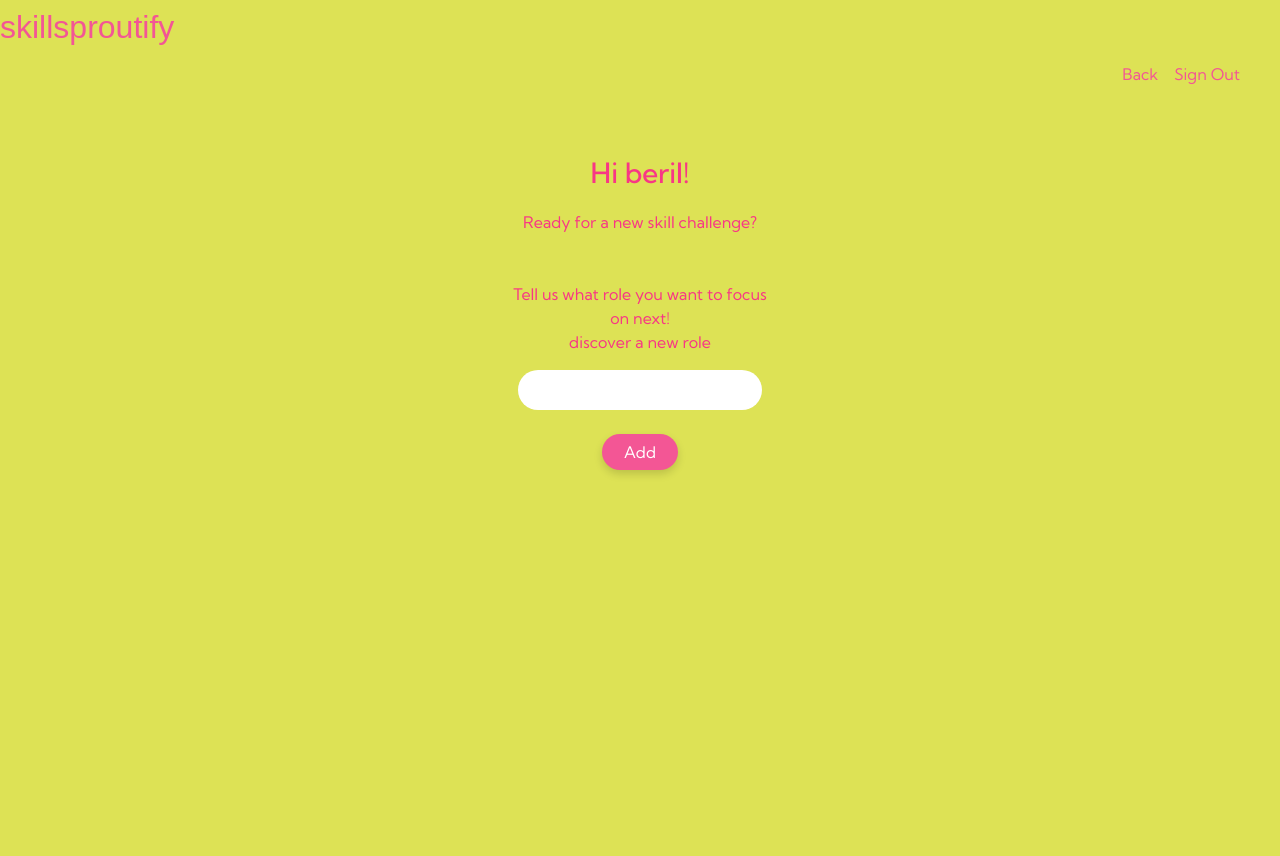
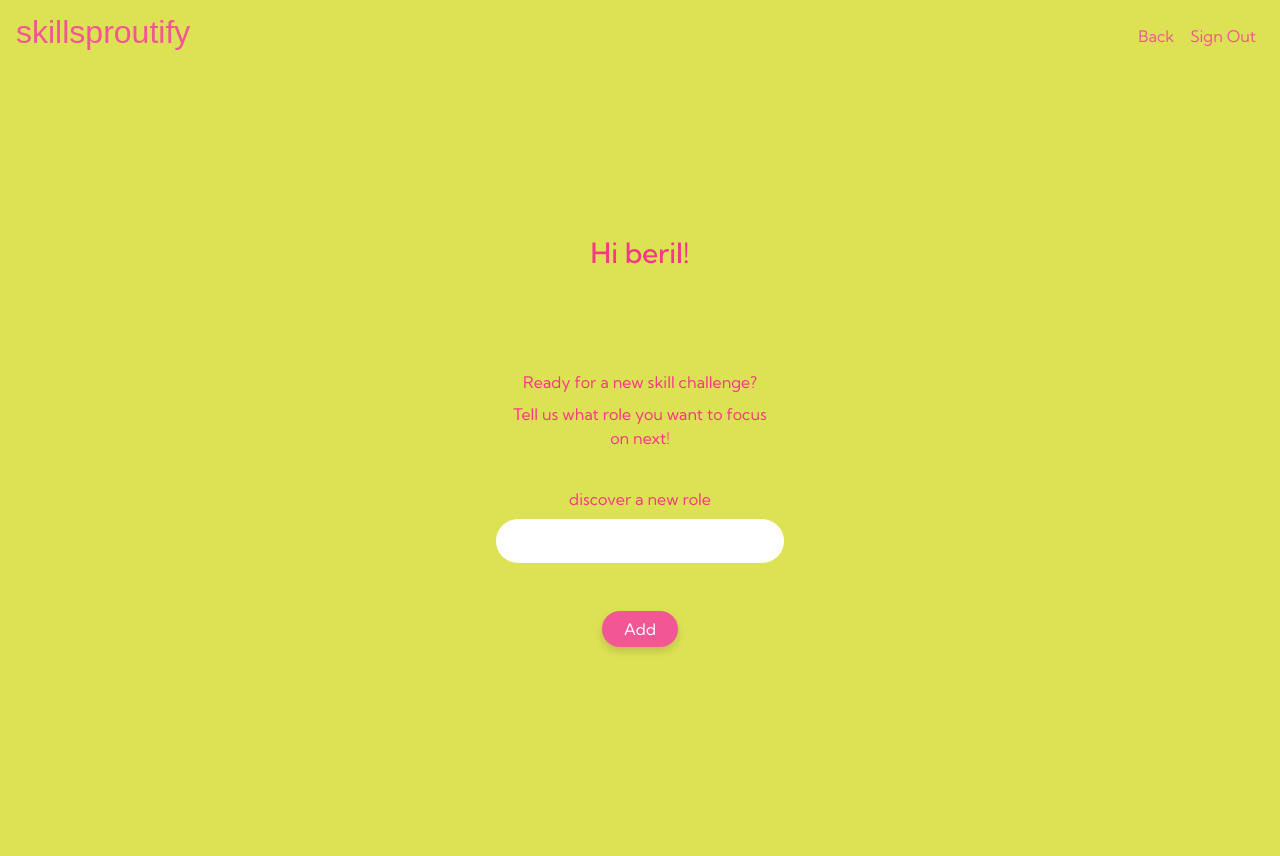
Before and after one commit to Berilkdd/skillsproutify, a Django app: page /learning/welcome/ in a window 1280 px wide. Run offline with Django 4.2, Linux system fonts and the light colour scheme; a user stored in the database is signed in; some libraries are stand-ins or nearby versions; some web fonts are replaced.

Commit message:
Fix styling and layouts of all pages

```diff
--- a/learning/models.py
+++ b/learning/models.py
@@ -10,6 +10,6 @@ class JobRole(models.Model):
         return self.title
 
     def clean(self):
-        # Kaydetmeden önce kontrol et
+        #Check the quantity before save
         if self.user.jobrole_set.count() >= 5 and not self.pk:
             raise ValidationError("You can only have up to 5 roles.")
--- a/learning/templates/learning/welcome.html
+++ b/learning/templates/learning/welcome.html
@@ -4,52 +4,62 @@
 
 {% block content %}
 
-<div class="inner-box">
+<div class="inner-box-learning">
 
-    <div>
-
-        <h3 class="primary-description">
+    <h3 class="primary-description mb-5" style="margin-top: 11rem;">
         Hi {{ user.username }}!
     </h3>
 
     {% if is_from_email %}
 
-            <p class="primary-description mt-3">
+        <p class="primary-description mb-2">
             Your email has been verified successfully.
         </p>
 
-            <p class="primary-description mt-5">
+        <p class="primary-description">
             Let's start your learning journey!
         </p>
 
         <p class="primary-description">
             To get going, create your first job role.
-                You can always add more roles later, but let's kick things off with one.
+            You can always add more roles later
         </p>
 
     {% else %}
-            <p class="primary-description mt-3">
+
+        <p class="primary-description mt-5 mb-2">
             Ready for a new skill challenge?
         </p>
 
-            <p class="primary-description mt-5">
+        <p class="primary-description" mb-5>
             Tell us what role you want to focus on next!
+        </p>
+
+    {% endif %}
+
+</div>
+
+<div class="inner-box-learning-input">
+
+    {% if is_from_email %}
+        <p class="primary-description">
+            let's kick things off with one.
+        </p>
+    {% else %}
+        <p class="primary-description">
+            discover a new role
         </p>
     {% endif %}
 
-        <div>
-            <p class="primary-description mb-3">
-                discover a new role
-            </p>
     <form method="POST">
         {% csrf_token %}
         {{ form.title|add_class:"primary-input"|attr:"placeholder:Job title" }}
-                <button type="submit" class="primary-btn mt-4">
+        <button type="submit" class="primary-btn mt-5">
             Add
         </button>
     </form>
 </div>
-    </div>
+
 
 </div>
 
--- a/static/css/style.css
+++ b/static/css/style.css
@@ -14,6 +14,10 @@ body {
 
 /* Page Layout */
 
+form {
+    position: relative;
+}
+
 .navbar-box {
     height: 7vh;
     margin: 0;
@@ -28,12 +32,47 @@ body {
 }
 
 .inner-box {
-    height: 60vh;
-    width: 34vh;
-    margin-top: 12vh;
+    width: 85vw;
+    max-width: 18rem;
+    display: flex;
+    flex-direction: column;
+    justify-content: flex-start;
+    height: 25rem;
+}
+
+.inner-box-small {
+    width: 85vw;
+    max-width: 18rem;
+    display: flex;
+    flex-direction: column;
+    justify-content: flex-start;
+    height: 13.2rem;
+}
+
+.inner-box-learning {
+    width: 85vw;
+    max-width: 18rem;
+    display: flex;
+    flex-direction: column;
+    justify-content: flex-start;
+    height: 26.95rem;
+}
+
+.inner-box-learning-input {
+     width: 85vw;
+    max-width: 18rem;
+    height: 10rem;
     display: flex;
     flex-direction: column;
     justify-content: space-between;
+}
+
+.button-footer {
+    width: 100%;
+    height: 36px;
+    display: flex;
+    align-items: flex-start;
+    justify-content: center;
 }
 
 /* Logo */
@@ -51,6 +90,7 @@ body {
     color: var(--pink-secondary);
     font-size: 2rem !important;
     margin: 0;
+    margin-left: 1rem;
 }
 
 .navbar-toggler {
@@ -73,16 +113,15 @@ navbar-toggler:hover {
 }
 
 .navbar-collapse {
-    position: absolute;
-    top: 100%;
     right: 0;
 }
 
 .navbar-nav {
     display: flex;
-    margin-right: 2rem;
+    margin-right: 1rem;
     flex-direction: column;
     align-items: flex-end;
+    margin-top: 0.5rem;
 }
 
 .nav-link {
@@ -101,6 +140,7 @@ navbar-toggler:hover {
     transition: all 0.2s ease;
     display: inline-block;
     text-decoration: none;
+    align-self: center;
 }
 
 .primary-btn:hover {
@@ -124,11 +164,20 @@ navbar-toggler:hover {
 
 /*Inputs*/
 
+.auth-label {
+    align-self: flex-start !important;
+    margin-left: 2rem;
+    color: var(--pink-primary);
+    margin-bottom: 5px;
+    display: flex;
+}
+
 .primary-input {
-    width: 90%;
+    width: 100%;
     max-width: 22rem;
     padding: 0.5rem 1rem;
     border: none;
+    border: 0.125rem solid transparent;
     border-radius: 2rem;
     color: var(--pink-secondary);
     background-color: var(--white);
```
Also changed, not shown: other parts of static/css/style.css (+19 -20 lines), accounts/templates/account/email_confirm.html (+6 -14 lines), accounts/templates/account/login.html (+9 -30 lines), accounts/templates/account/password_reset.html (+6 -16 lines), accounts/templates/account/password_reset_done.html (+9 -20 lines), accounts/templates/account/password_reset_from_key.html (+16 -24 lines), accounts/templates/account/password_reset_from_key_done.html (+3 -13 lines), accounts/templates/account/signup.html (+10 -23 lines), accounts/templates/account/verification_sent.html (+9 -20 lines), accounts/templates/home.html (+9 -21 lines), learning/templates/learning/selected_roles.html (+14 -9 lines), templates/auth_base.html (+7 -2 lines), db.sqlite3. Lines whose indentation alone changed are shown as unchanged.
